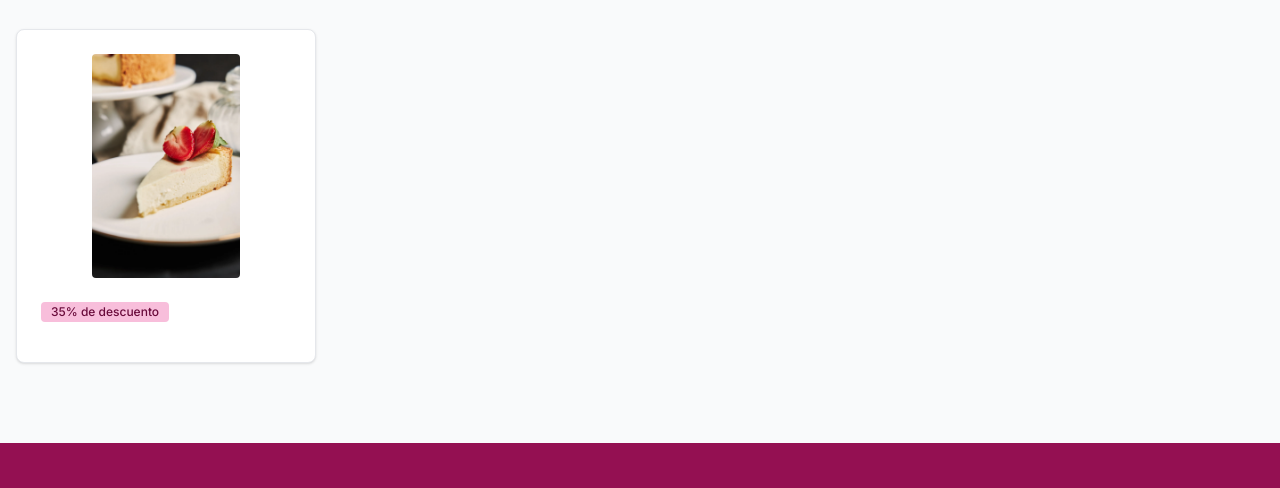
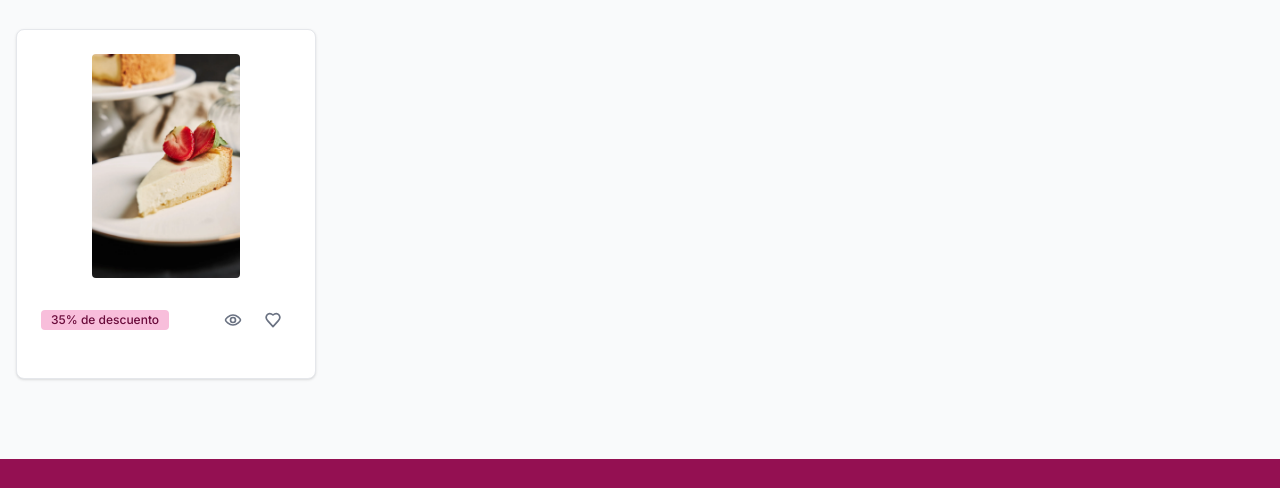
Before and after one commit to Dreizack97/CookieAndCake, a website: page src/products.html in a window 1280 px wide. Shown: the part 263-751 px from the top of the page. Drawn offline with nearby package versions, Linux system fonts and the light colour scheme; files that its build step writes are made by us from their sources.

Commit message:
feat(productos): Botones de Acción
Agrega botones para "Vista Rápida" y "Agregar a favoritos" a tarjeta de producto.

```diff
--- a/src/products.html
+++ b/src/products.html
@@ -375,6 +375,28 @@
                 <!-- Información de Promoción -->
                 <div class="mb-4 flex items-center justify-between gap-4">
                   <span class="bg-cookie-100 text-cookie-800 me-2 rounded px-2.5 py-0.5 text-xs font-medium">35% de descuento</span>
+                  <!-- Botones de acción -->
+                  <div class="flex items-center justify-end gap-1">
+                    <!-- Botón de Vista Rápida -->
+                    <button type="button" class="rounded-lg p-2 text-gray-500 hover:bg-gray-100 hover:text-gray-900">
+                      <span class="sr-only">Vista rápida</span>
+                      <svg class="h-5 w-5" fill="none" height="24" viewBox="0 0 24 24" width="24" xmlns="http://www.w3.org/2000/svg">
+                        <path d="M21 12c0 1.2-4.03 6-9 6s-9-4.8-9-6c0-1.2 4.03-6 9-6s9 4.8 9 6Z" stroke="currentColor" stroke-width="2" />
+                        <path d="M15 12a3 3 0 1 1-6 0 3 3 0 0 1 6 0Z" stroke="currentColor" stroke-width="2" />
+                      </svg>
+                    </button>
+                    <!-- Tooltip Vista Rápida -->
+                    <div class="invisible absolute z-10 inline-block rounded-lg bg-gray-900 px-3 py-2 text-sm font-medium text-white opacity-0 shadow-sm transition-opacity duration-300">Vista Rápida</div>
+                    <!-- Botón Agregar a Favoritos -->
+                    <button type="button" class="rounded-lg p-2 text-gray-500 hover:bg-gray-100 hover:text-gray-900">
+                      <span class="sr-only">Agregar a favoritos</span>
+                      <svg class="h-5 w-5" fill="none" viewBox="0 0 24 24" xmlns="http://www.w3.org/2000/svg">
+                        <path d="M12 6C6.5 1 1 8 5.8 13l6.2 7 6.2-7C23 8 17.5 1 12 6Z" stroke="currentColor" stroke-linecap="round" stroke-linejoin="round" stroke-width="2" />
+                      </svg>
+                    </button>
+                    <!-- Tooltip Agregar a Favoritos -->
+                    <div class="invisible absolute z-10 inline-block rounded-lg bg-gray-900 px-3 py-2 text-sm font-medium text-white opacity-0 shadow-sm transition-opacity duration-300">Agregar a favoritos</div>
+                  </div>
                 </div>
               </div>
             </div>
```
